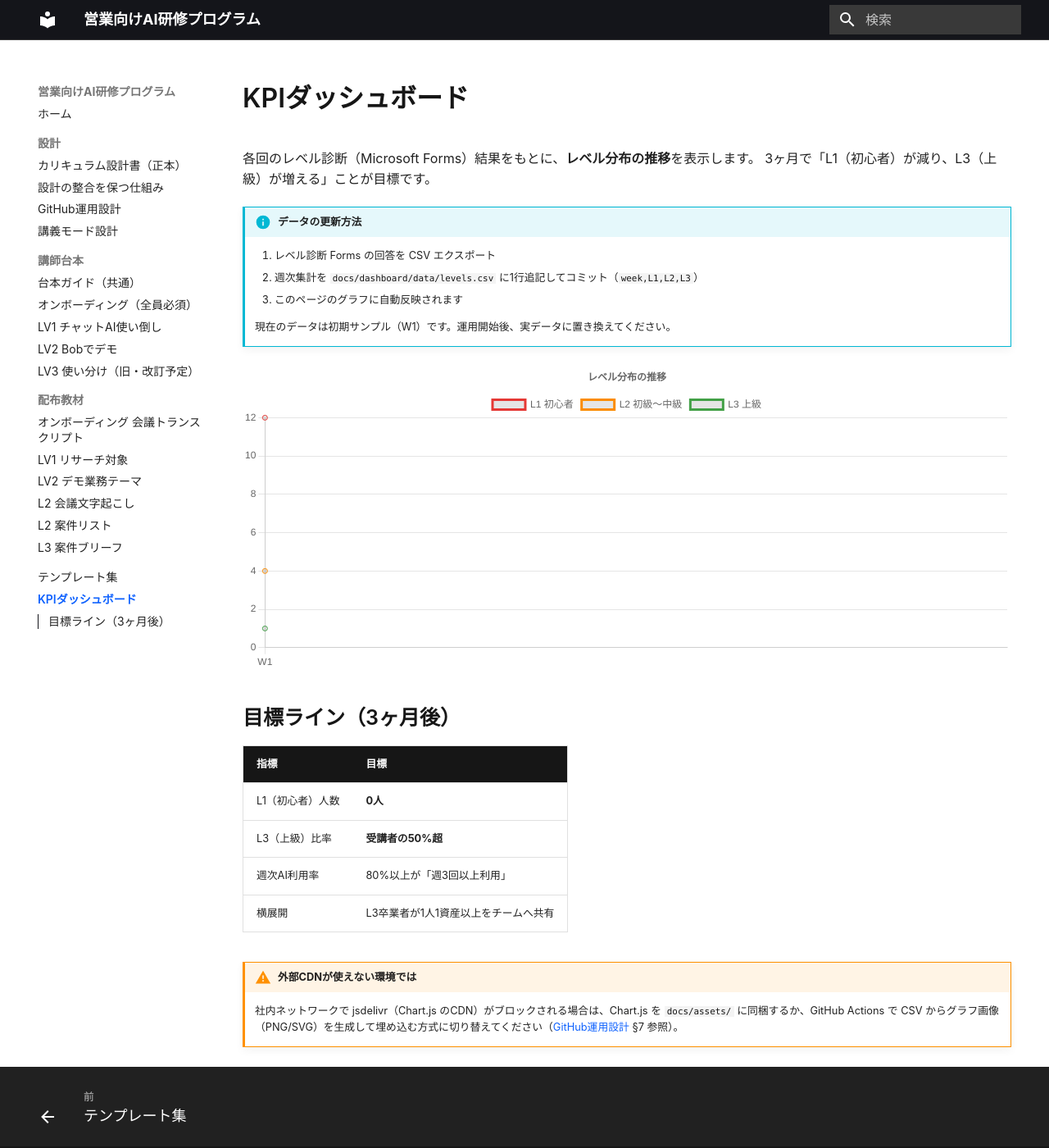
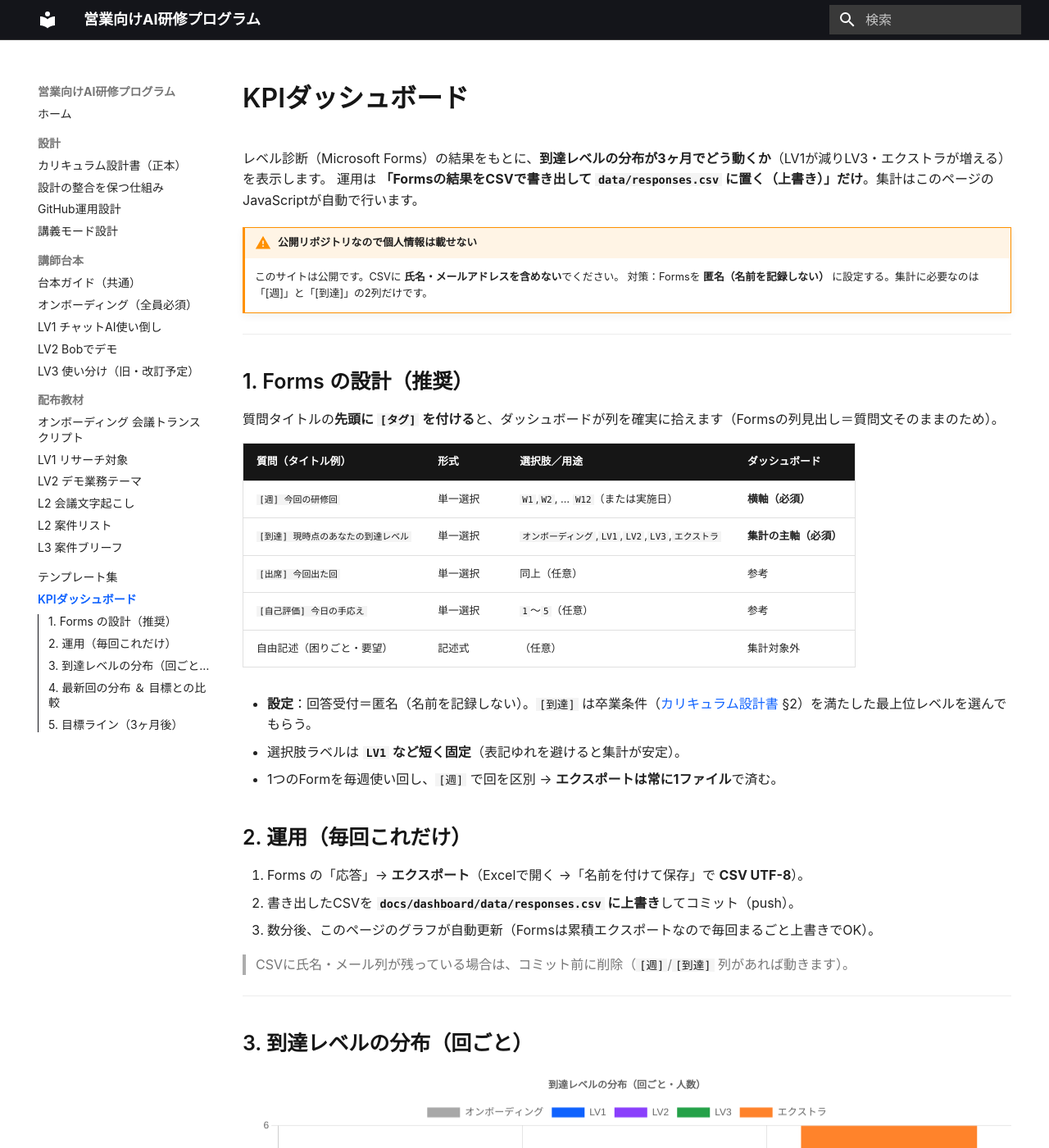
Before and after one commit to horiken1977/ai-education, an MkDocs documentation site: the page built from docs/dashboard/index.md, in a window 1280 px wide and 1400 px high. Shown: the whole window at 82% size. Built offline with MkDocs 1.6.1 and Material for MkDocs 9.7.7, drawn with Linux system fonts in a browser that asks for light colours; some web fonts are replaced; some of the changed text lies outside the part shown.

Commit message:
feat: KPIダッシュボードをForms生CSV(responses.csv)のJS集計方式に刷新
- Forms書き出しCSVを1ファイル置くだけ→JSが[週]×[到達]で集計し分布推移＋目標比較を表示
- Forms設計（タグ付き質問・匿名・PII禁止）と運用手順をダッシュボードページに記載
- 新レベル(オンボ/LV1-3/エクストラ)に対応、levels.csv→responses.csv(匿名サンプル)
- 正本curriculum §8 / lecture-mode / github-ops §7 を新方式に整合

Co-Authored-By: Claude Opus 4.8 <noreply@anthropic.com>

```diff
--- a/docs/dashboard/data/levels.csv
+++ /dev/null
@@ -1,2 +0,0 @@
-week,L1,L2,L3
-1,12,4,1
--- /dev/null
+++ b/docs/dashboard/data/responses.csv
@@ -0,0 +1,17 @@
+完了時刻,[週] 今回の研修回,[到達] 現時点のあなたの到達レベル,[出席] 今回出た回,[自己評価] 今日の手応え,コメント
+2026-07-03,W1,オンボーディング,オンボーディング,3,録画から議事録ができて驚いた
+2026-07-03,W1,オンボーディング,オンボーディング,2,
+2026-07-03,W1,LV1,オンボーディング,3,
+2026-07-03,W1,LV1,オンボーディング,4,リサーチが速い
+2026-07-03,W1,LV1,オンボーディング,3,
+2026-08-07,W6,LV1,LV2,3,
+2026-08-07,W6,LV2,LV2,4,Bobでデモが作れた
+2026-08-07,W6,LV2,LV2,3,
+2026-08-07,W6,LV2,LV2,4,
+2026-08-07,W6,LV3,LV2,5,
+2026-09-11,W11,LV2,LV3,4,
+2026-09-11,W11,LV3,LV3,5,案件をまるごと回せた
+2026-09-11,W11,LV3,LV3,4,
+2026-09-11,W11,LV3,LV3,5,
+2026-09-11,W11,LV3,LV3,4,
+2026-09-11,W11,エクストラ,LV3,5,Bobでミニアプリを公開した
--- a/docs/dashboard/index.md
+++ b/docs/dashboard/index.md
@@ -1,45 +1,96 @@
 # KPIダッシュボード
 
-各回のレベル診断（Microsoft Forms）結果をもとに、**レベル分布の推移**を表示します。
-3ヶ月で「L1（初心者）が減り、L3（上級）が増える」ことが目標です。
+レベル診断（Microsoft Forms）の結果をもとに、**到達レベルの分布が3ヶ月でどう動くか**（LV1が減りLV3・エクストラが増える）を表示します。
+運用は **「Formsの結果をCSVで書き出して `data/responses.csv` に置く（上書き）」だけ**。集計はこのページのJavaScriptが自動で行います。
 
-!!! info "データの更新方法"
-    1. レベル診断 Forms の回答を CSV エクスポート
-    2. 週次集計を `docs/dashboard/data/levels.csv` に1行追記してコミット（`week,L1,L2,L3`）
-    3. このページのグラフに自動反映されます
+!!! warning "公開リポジトリなので個人情報は載せない"
+    このサイトは公開です。CSVに **氏名・メールアドレスを含めない**でください。
+    対策：Formsを **匿名（名前を記録しない）** に設定する。集計に必要なのは「[週]」と「[到達]」の2列だけです。
 
-    現在のデータは初期サンプル（W1）です。運用開始後、実データに置き換えてください。
+---
 
-<canvas id="levelChart" height="120"></canvas>
+## 1. Forms の設計（推奨）
+質問タイトルの**先頭に `[タグ]` を付ける**と、ダッシュボードが列を確実に拾えます（Formsの列見出し＝質問文そのままのため）。
+
+| 質問（タイトル例） | 形式 | 選択肢／用途 | ダッシュボード |
+|---|---|---|---|
+| `[週] 今回の研修回` | 単一選択 | `W1`,`W2`, … `W12`（または実施日） | **横軸（必須）** |
+| `[到達] 現時点のあなたの到達レベル` | 単一選択 | `オンボーディング`,`LV1`,`LV2`,`LV3`,`エクストラ` | **集計の主軸（必須）** |
+| `[出席] 今回出た回` | 単一選択 | 同上（任意） | 参考 |
+| `[自己評価] 今日の手応え` | 単一選択 | `1`〜`5`（任意） | 参考 |
+| 自由記述（困りごと・要望） | 記述式 | （任意） | 集計対象外 |
+
+- **設定**：回答受付＝匿名（名前を記録しない）。`[到達]` は卒業条件（[カリキュラム設計書](../design/curriculum.md) §2）を満たした最上位レベルを選んでもらう。
+- 選択肢ラベルは **`LV1` など短く固定**（表記ゆれを避けると集計が安定）。
+- 1つのFormを毎週使い回し、`[週]` で回を区別 → **エクスポートは常に1ファイル**で済む。
+
+## 2. 運用（毎回これだけ）
+1. Forms の「応答」→ **エクスポート**（Excelで開く →「名前を付けて保存」で **CSV UTF-8**）。
+2. 書き出したCSVを **`docs/dashboard/data/responses.csv` に上書き**してコミット（push）。
+3. 数分後、このページのグラフが自動更新（Formsは累積エクスポートなので毎回まるごと上書きでOK）。
+
+> CSVに氏名・メール列が残っている場合は、コミット前に削除（`[週]`/`[到達]` 列があれば動きます）。
+
+---
+
+## 3. 到達レベルの分布（回ごと）
+<canvas id="distChart" height="120"></canvas>
+<p id="dashMsg" style="color:#da1e28"></p>
+
+## 4. 最新回の分布 ＆ 目標との比較
+<div id="targetBox"></div>
+
 <script src="https://cdn.jsdelivr.net/npm/chart.js"></script>
 <script>
-fetch('data/levels.csv')
-  .then(r => r.text())
-  .then(csv => {
-    const rows = csv.trim().split('\n').slice(1).map(l => l.split(','));
-    const labels = rows.map(r => 'W' + r[0]);
-    const mk = (i, label, color) => ({
-      label, data: rows.map(r => Number(r[i])), borderColor: color, tension: .3
-    });
-    new Chart(document.getElementById('levelChart'), {
-      type: 'line',
-      data: { labels, datasets: [
-        mk(1, 'L1 初心者', '#e53935'),
-        mk(2, 'L2 初級〜中級', '#fb8c00'),
-        mk(3, 'L3 上級', '#43a047'),
-      ]},
-      options: { plugins: { title: { display: true, text: 'レベル分布の推移' } } }
-    });
-  });
+const LEVELS=['オンボーディング','LV1','LV2','LV3','エクストラ'];
+const COLORS={'オンボーディング':'#a8a8a8','LV1':'#0f62fe','LV2':'#8a3ffc','LV3':'#24a148','エクストラ':'#ff832b'};
+const TARGET={'LV2':10,'LV3':70,'エクストラ':20};
+function parseCSV(t){
+  t=t.replace(/^﻿/,''); const rows=[]; let row=[],cur='',q=false;
+  for(let i=0;i<t.length;i++){const c=t[i];
+    if(q){ if(c==='"'){ if(t[i+1]==='"'){cur+='"';i++;} else q=false; } else cur+=c; }
+    else { if(c==='"')q=true; else if(c===','){row.push(cur);cur='';}
+      else if(c==='\n'){row.push(cur);rows.push(row);row=[];cur='';}
+      else if(c==='\r'){} else cur+=c; }
+  }
+  if(cur!==''||row.length){row.push(cur);rows.push(row);}
+  return rows;
+}
+function normLevel(v){ if(!v)return null; if(v.includes('オンボ'))return 'オンボーディング';
+  for(const L of ['LV1','LV2','LV3']) if(v.includes(L))return L;
+  if(v.includes('エクストラ')||v.toLowerCase().includes('extra'))return 'エクストラ'; return null; }
+fetch('data/responses.csv').then(r=>r.text()).then(text=>{
+  const rows=parseCSV(text).filter(r=>r.some(c=>(c||'').trim()!==''));
+  const header=rows.shift()||[];
+  const col=kw=>header.findIndex(h=>(h||'').includes(kw));
+  const wi=col('[週]'), li=col('[到達]');
+  if(wi<0||li<0){ document.getElementById('dashMsg').textContent='CSVに [週] または [到達] の列が見つかりません。質問タイトルにタグを付けてください。'; return; }
+  const counts={};
+  rows.forEach(r=>{ const w=(r[wi]||'').trim(); const lv=normLevel((r[li]||'').trim());
+    if(!w||!lv)return; (counts[w]=counts[w]||{})[lv]=(counts[w][lv]||0)+1; });
+  const weeks=Object.keys(counts).sort((a,b)=>((parseInt(a.replace(/\D/g,''))||0)-(parseInt(b.replace(/\D/g,''))||0))||a.localeCompare(b));
+  if(!weeks.length){ document.getElementById('dashMsg').textContent='有効な回答がまだありません。'; return; }
+  const datasets=LEVELS.map(L=>({label:L,data:weeks.map(w=>counts[w][L]||0),backgroundColor:COLORS[L]}));
+  new Chart(document.getElementById('distChart'),{type:'bar',data:{labels:weeks,datasets},
+    options:{plugins:{title:{display:true,text:'到達レベルの分布（回ごと・人数）'}},responsive:true,
+      scales:{x:{stacked:true},y:{stacked:true,title:{display:true,text:'人数'}}}}});
+  const last=weeks[weeks.length-1], c=counts[last], total=LEVELS.reduce((s,L)=>s+(c[L]||0),0)||1;
+  const pct=L=>Math.round((c[L]||0)/total*100);
+  let html=`<p><b>最新回（${last}）</b> n=${total}</p><table><tr><th>レベル</th><th>人数</th><th>割合</th><th>目標</th></tr>`;
+  LEVELS.forEach(L=>{ const t=TARGET[L]?TARGET[L]+'%':'—'; html+=`<tr><td>${L}</td><td>${c[L]||0}</td><td>${pct(L)}%</td><td>${t}</td></tr>`; });
+  html+='</table>';
+  document.getElementById('targetBox').innerHTML=html;
+}).catch(e=>{ document.getElementById('dashMsg').textContent='CSVの読み込みに失敗しました：'+e; });
 </script>
 
-## 目標ライン（3ヶ月後）
-| 指標 | 目標 |
+---
+
+## 5. 目標ライン（3ヶ月後）
+| レベル | 目標 |
 |---|---|
-| L1（初心者）人数 | **0人** |
-| L3（上級）比率 | **受講者の50%超** |
-| 週次AI利用率 | 80%以上が「週3回以上利用」 |
-| 横展開 | L3卒業者が1人1資産以上をチームへ共有 |
+| LV2（Bobでデモまで） | **1割** |
+| LV3（使い分けまで） | **7割** |
+| エクストラ（AIアプリ） | **2割（2〜3人）** |
 
-!!! warning "外部CDNが使えない環境では"
-    社内ネットワークで jsdelivr（Chart.js のCDN）がブロックされる場合は、Chart.js を `docs/assets/` に同梱するか、GitHub Actions で CSV からグラフ画像（PNG/SVG）を生成して埋め込む方式に切り替えてください（[GitHub運用設計](../design/github-ops.md) §7 参照）。
+!!! note "外部CDNが使えない環境では"
+    社内で jsdelivr（Chart.js のCDN）が遮断される場合は、Chart.js を `docs/assets/` に同梱するか、グラフ画像をActionsで生成する方式に切り替えます。
```
Also changed, not shown: docs/design/curriculum.md (+1 -1 lines), docs/design/github-ops.md (+2 -0 lines), docs/design/lecture-mode.md (+1 -1 lines).
